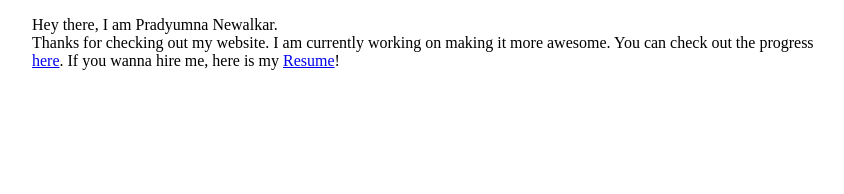
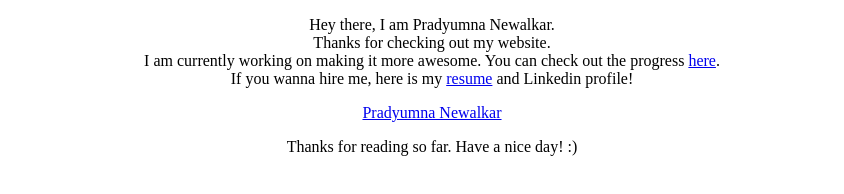
Before and after one commit to pradyumna1/pradyumna1.github.io, a website: page index.html in a window 1280 px wide. Shown: the whole page, without its empty margins (208-1052 px from the left). Drawn offline with Linux system fonts and the light colour scheme.

Commit message:
Added linkedin badge

```diff
--- a/index.html
+++ b/index.html
@@ -4,13 +4,15 @@
 <head>
     <meta charset="UTF-8">
     <meta name="viewport" content="width=device-width, initial-scale=1.0">
-    <title>Portfolio</title>
+    <title>Pradyumna Newalkar - Computer/Data Scientist and Engineer - Scalability Expert</title>
     <style>
         body {
             margin: 0 auto;
             max-width: 50em;
+            text-align: center;
         }
     </style>
+    <script type="text/javascript" src="https://platform.linkedin.com/badges/js/profile.js" async defer></script>
 </head>
 
 <body>
@@ -18,7 +20,15 @@
         <p>
             Hey there, I am Pradyumna Newalkar.
             <br>
-            Thanks for checking out my website. I am currently working on making it more awesome. You can check out the progress <a href="https://github.com/pradyumna1/pradyumna1.github.io/projects">here</a>. If you wanna hire me, here is my <a href="https://pradyumna1.github.io/Resume.pdf">Resume</a>!
+            Thanks for checking out my website.
+            <br>
+            I am currently working on making it more awesome. You can check out the progress <a href="https://github.com/pradyumna1/pradyumna1.github.io/projects">here</a>.
+            <br>
+            If you wanna hire me, here is my <a href="https://pradyumna1.github.io/Resume.pdf">resume</a> and Linkedin profile!
+            <br>
+        </p>
+        <div class="LI-profile-badge"  data-version="v1" data-size="medium" data-locale="en_US" data-type="vertical" data-theme="light" data-vanity="pradyumna-newalkar"><a class="LI-simple-link" href='https://in.linkedin.com/in/pradyumna-newalkar?trk=profile-badge'>Pradyumna Newalkar</a></div><p>
+            Thanks for reading so far. Have a nice day! :)
         </p>
     </main>
     <!-- <script src="https://d3js.org/d3.v5.min.js"></script>
```
